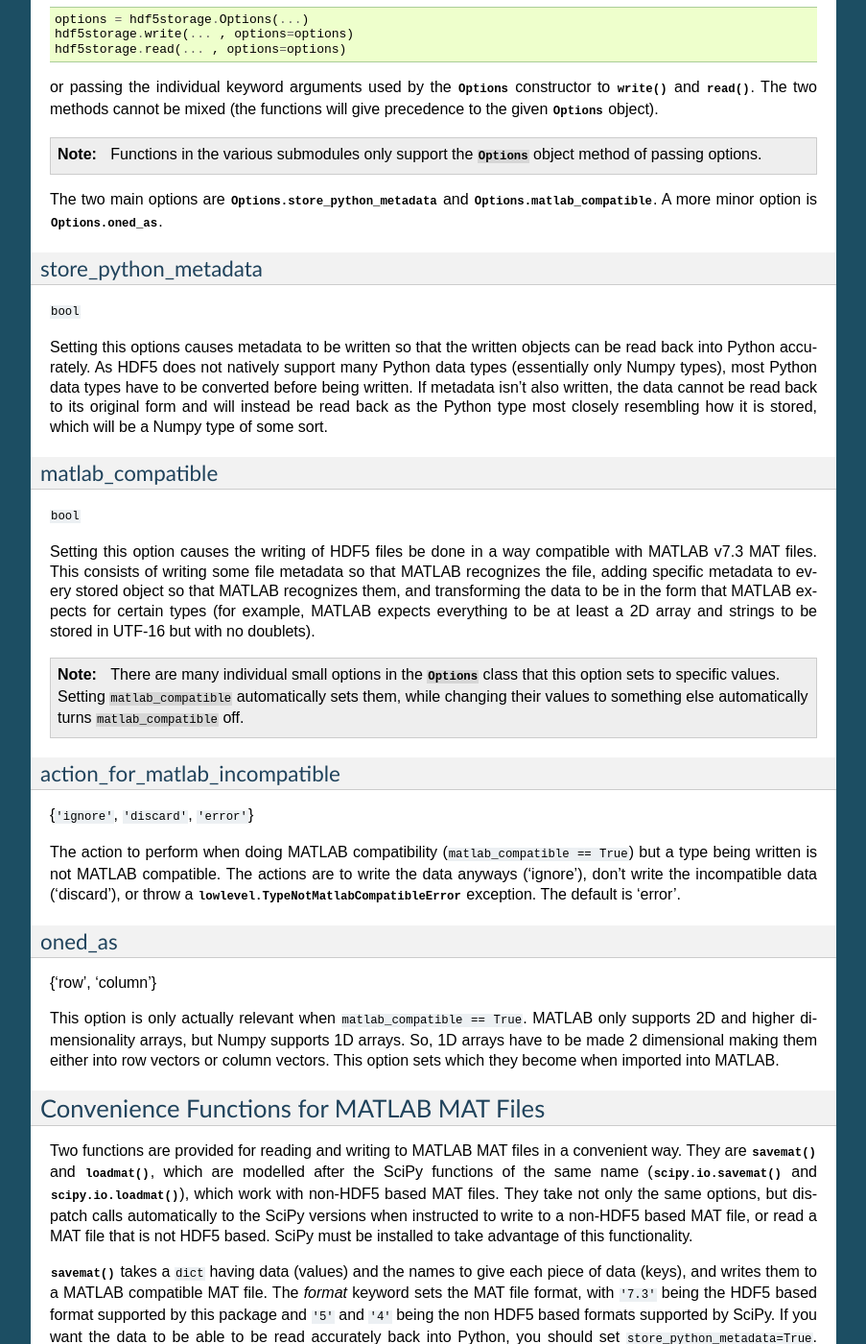
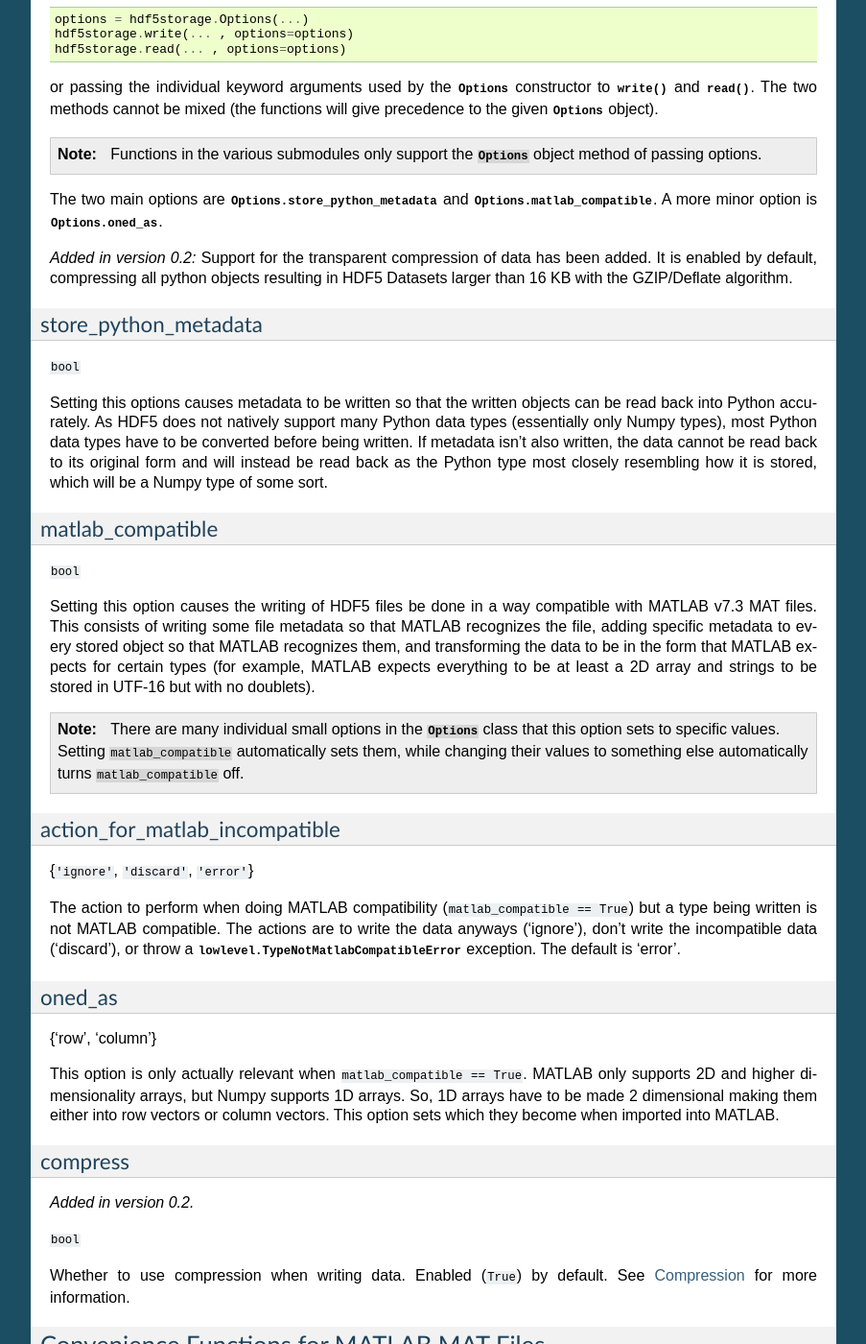
Before and after one commit to frejanordsiek/hdf5storage, a Sphinx documentation site: the page built from doc/source/introduction.rst, in a window 1280 px wide and 1400 px high, scrolled down 791 px. Shown: the whole window at 96% size, without its empty margins (198-1101 px from the left). Built offline with Sphinx 7.4.7, drawn with Linux system fonts in a browser that asks for light colours; formulas are drawn with MathJax 3.

Commit message:
Added compression information to the introduction in the documentation.

```diff
--- a/doc/source/compression.rst
+++ b/doc/source/compression.rst
@@ -1,4 +1,6 @@
 .. currentmodule:: hdf5storage
+
+.. _Compression:
 
 ===========
 Compression
--- a/doc/source/introduction.rst
+++ b/doc/source/introduction.rst
@@ -67,6 +67,13 @@ The two main options are :py:attr:`Options.store_python_metadata` and
 :py:attr:`Options.oned_as`.
 
 
+.. versionadded:: 0.2
+
+   Support for the transparent compression of data has been added. It
+   is enabled by default, compressing all python objects resulting in
+   HDF5 Datasets larger than 16 KB with the GZIP/Deflate algorithm.
+
+
 store_python_metadata
 ---------------------
 
@@ -131,6 +138,16 @@ This option is only actually relevant when
 dimensionality arrays, but Numpy supports 1D arrays. So, 1D arrays have
 to be made 2 dimensional making them either into row vectors or column
 vectors. This option sets which they become when imported into MATLAB.
+
+
+compress
+--------
+
+.. versionadded:: 0.2
+
+``bool``
+
+Whether to use compression when writing data. Enabled (``True``) by default. See :ref:`Compression` for more information.
 
 
 Convenience Functions for MATLAB MAT Files
```
